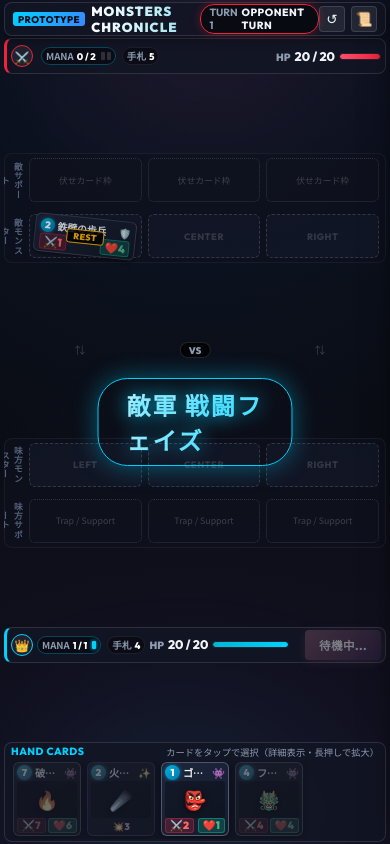
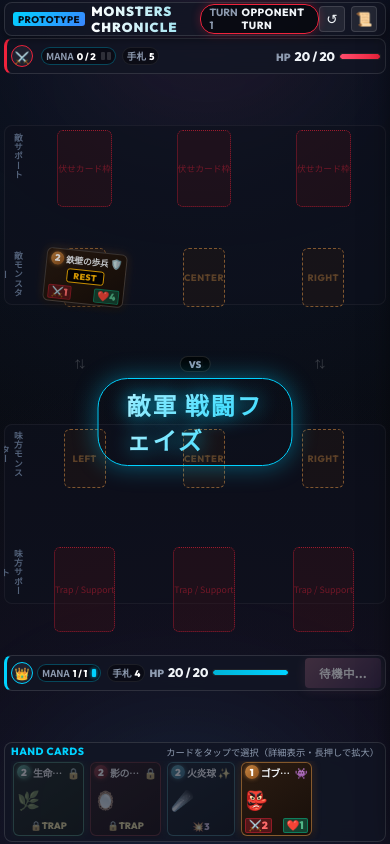
Before and after one commit to akabou1986/card-shop-chronicles, a website built with Vite: page index.html in a window 390 px wide. Both pictures are taken after a click on the button "ターン終了". Built offline with nearby package versions, Linux system fonts and the light colour scheme.

Commit message:
fix(ui): adjust slot ratio to 1:1.4 and apply card type color palette

```diff
--- a/src/cards.js
+++ b/src/cards.js
@@ -137,27 +137,52 @@ export const MASTER_CARDS = [
     trigger: 'on_enemy_summon',
     effect: 'damage_summon',
     value: 2
+  },
+
+  // --- エンチャント (永続効果カード・緑色) ---
+  {
+    id: 'e_vitality',
+    name: '生命の祭壇',
+    type: CARD_TYPES.ENCHANT,
+    cost: 2,
+    emoji: '🌿',
+    desc: '【常在型】サポート枠に永続設置。自陣を癒やす聖なる祭壇。',
+    effect: 'aura_vitality',
+    value: 1
+  },
+  {
+    id: 'e_war_banner',
+    name: '剛力の軍旗',
+    type: CARD_TYPES.ENCHANT,
+    cost: 3,
+    emoji: '🚩',
+    desc: '【常在型】サポート枠に永続設置。味方の士気を高める象徴。',
+    effect: 'aura_strength',
+    value: 1
   }
 ];
 
 /**
  * 30枚の初期プロトタイプデッキを生成
+ * @param {boolean} ensureTypeVariety 初手で全カードタイプ(茶/青/赤/緑)が確認できるよう末尾に各タイプを配置するか
  */
-export function createStarterDeck() {
+export function createStarterDeck(ensureTypeVariety = false) {
   const deck = [];
   // 各カードをバランスよく30枚になるよう配分
   const distribution = [
-    { id: 'm_goblin', count: 4 },
-    { id: 'm_sentry', count: 4 },
-    { id: 'm_mage', count: 4 },
+    { id: 'm_goblin', count: 3 },
+    { id: 'm_sentry', count: 3 },
+    { id: 'm_mage', count: 3 },
     { id: 'm_knight', count: 3 },
-    { id: 'm_drake', count: 3 },
+    { id: 'm_drake', count: 2 },
     { id: 'm_golem', count: 2 },
     { id: 'm_dragon', count: 2 },
     { id: 's_fireball', count: 3 },
     { id: 's_heal', count: 2 },
     { id: 't_mirror', count: 2 },
-    { id: 't_trap_mine', count: 1 }
+    { id: 't_trap_mine', count: 2 },
+    { id: 'e_vitality', count: 2 },
+    { id: 'e_war_banner', count: 1 }
   ];
 
   let uidCounter = 1;
@@ -180,5 +205,19 @@ export function createStarterDeck() {
     [deck[i], deck[j]] = [deck[j], deck[i]];
   }
 
+  // 初手で各カードタイプ（モンスター:茶, スペル:青, トラップ:赤, エンチャント:緑）が引けるよう末尾を調整
+  if (ensureTypeVariety) {
+    const requiredTypes = [CARD_TYPES.MONSTER, CARD_TYPES.SPELL, CARD_TYPES.TRAP, CARD_TYPES.ENCHANT];
+    const pickedCards = [];
+    for (const type of requiredTypes) {
+      const idx = deck.findIndex(c => c.type === type && !pickedCards.includes(c));
+      if (idx !== -1) {
+        pickedCards.push(deck.splice(idx, 1)[0]);
+      }
+    }
+    // pop()で引くため末尾に追加
+    deck.push(...pickedCards);
+  }
+
   return deck;
 }
--- a/src/gameState.js
+++ b/src/gameState.js
@@ -24,7 +24,7 @@ export class GameState {
       mana: 1,
       maxMana: 1,
       hand: [],
-      deck: createStarterDeck(),
+      deck: createStarterDeck(true),
       graveyard: [],
       monsterSlots: [null, null, null], // [左, 中, 右]
       supportSlots: [null, null, null]  // [サポート1, 2, 3]
--- a/src/ui.js
+++ b/src/ui.js
@@ -121,7 +121,14 @@ export class UIManager {
     if (!card) return;
     this.detailCardCost.textContent = card.cost ?? '-';
     this.detailCardName.textContent = card.name || 'カード';
-    this.detailCardType.textContent = (card.type || '').toUpperCase();
+    const typeLabels = {
+      monster: 'MONSTER (茶)',
+      spell: 'SPELL (青)',
+      trap: 'TRAP (赤)',
+      enchant: 'ENCHANT (緑)'
+    };
+    this.detailCardType.textContent = typeLabels[card.type] || (card.type || '').toUpperCase();
+    this.detailCardType.className = `detail-type-badge badge-${card.type}`;
     this.detailCardArt.textContent = card.emoji || '👾';
     this.detailCardDesc.textContent = card.desc || '効果なし';
 
@@ -354,7 +361,7 @@ export class UIManager {
       const stateClass = cardData.isRested ? 'rested-state' : 'active-state';
 
       slot.innerHTML = `
-        <div class="card-view ${stateClass}" title="${cardData.name} (コスト:${cardData.cost})\n${cardData.desc}">
+        <div class="card-view card-type-monster ${stateClass}" title="${cardData.name} (コスト:${cardData.cost})\n${cardData.desc}">
           <div class="card-header-bar">
             <span class="card-cost-badge">${cardData.cost}</span>
             <span class="card-name-text">${cardData.name}</span>
@@ -369,8 +376,9 @@ export class UIManager {
     } else {
       // サポート枠（トラップ/エンチャント）
       const isOpponent = owner === 'opponent';
+      const cardTypeClass = cardData.type === 'enchant' ? 'card-type-enchant' : 'card-type-trap';
       slot.innerHTML = `
-        <div class="card-view support-card-view" title="${isOpponent ? '相手の伏せカード' : `${cardData.name} (コスト:${cardData.cost})\n${cardData.desc}`}">
+        <div class="card-view support-card-view ${cardTypeClass}" title="${isOpponent ? '相手の伏せカード' : `${cardData.name} (コスト:${cardData.cost})\n${cardData.desc}`}">
           <div class="card-header-bar">
             <span class="card-cost-badge">${isOpponent ? '?' : cardData.cost}</span>
             <span class="card-name-text">${isOpponent ? '伏せカード' : cardData.name}</span>
@@ -393,7 +401,7 @@ export class UIManager {
       const canAfford = p.mana >= card.cost;
       const isSelected = this.selectedHandCard && this.selectedHandCard.uid === card.uid;
 
-      const typeClass = card.type === 'spell' ? 'type-spell' : card.type === 'trap' ? 'type-trap' : 'type-monster';
+      const typeClass = card.type === 'spell' ? 'type-spell' : card.type === 'trap' ? 'type-trap' : card.type === 'enchant' ? 'type-enchant' : 'type-monster';
       cardEl.className = `hand-card-item ${typeClass} ${isSelected ? 'selected' : ''} ${!canAfford ? 'unplayable' : ''}`;
       cardEl.setAttribute('data-uid', card.uid);
       cardEl.setAttribute('title', `${card.name} (コスト:${card.cost})\n${card.desc}`);
--- a/style.css
+++ b/style.css
@@ -32,6 +32,27 @@
   --shadow-glow-cyan: 0 0 12px rgba(0, 210, 255, 0.35);
   --shadow-glow-gold: 0 0 12px rgba(255, 183, 3, 0.4);
   --shadow-glow-ruby: 0 0 12px rgba(239, 35, 60, 0.45);
+
+  /* 企画書カードタイプカラー (モンスター:茶色, スペル:青色, トラップ:赤色, エンチャント:緑色) */
+  --type-monster-color: #c68642;
+  --type-monster-border: rgba(198, 134, 66, 0.6);
+  --type-monster-bg: linear-gradient(145deg, #2b1c12, #180f0a);
+  --type-monster-glow: 0 0 10px rgba(198, 134, 66, 0.3);
+
+  --type-spell-color: #00b4d8;
+  --type-spell-border: rgba(0, 180, 216, 0.6);
+  --type-spell-bg: linear-gradient(145deg, #0e223b, #071321);
+  --type-spell-glow: 0 0 10px rgba(0, 180, 216, 0.3);
+
+  --type-trap-color: #ef233c;
+  --type-trap-border: rgba(239, 35, 60, 0.6);
+  --type-trap-bg: linear-gradient(145deg, #3d1218, #22080c);
+  --type-trap-glow: 0 0 10px rgba(239, 35, 60, 0.3);
+
+  --type-enchant-color: #06d6a0;
+  --type-enchant-border: rgba(6, 214, 160, 0.6);
+  --type-enchant-bg: linear-gradient(145deg, #102d1f, #081a11);
+  --type-enchant-glow: 0 0 10px rgba(6, 214, 160, 0.3);
 }
 
 * {
@@ -496,18 +517,18 @@ html, body {
   white-space: nowrap;
 }
 
-/* フィールドゾーン（上下陣営の枠、モンスターとサポートをほぼ同じ高さに均等配置） */
+/* フィールドゾーン（上下陣営の枠、モンスターとサポートを比率1:1.4で配置） */
 .field-zone {
   display: flex;
   flex-direction: column;
-  gap: 3px;
+  gap: 4px;
   background: rgba(14, 18, 30, 0.65);
   border: 1px solid rgba(255, 255, 255, 0.05);
   border-radius: var(--radius-md);
   padding: 4px 6px;
   flex: 1;
   min-height: 0;
-  max-height: 110px; /* iPhoneなどの縦長画面でも縦に伸びすぎないよう制限 */
+  max-height: 180px;
   justify-content: space-between;
 }
 
@@ -516,8 +537,8 @@ html, body {
   align-items: center;
   gap: 4px;
   flex: 1;
-  min-height: 38px;
-  max-height: 48px; /* モンスター枠とサポート枠を同じくらいの縦サイズに */
+  min-height: 48px;
+  max-height: 82px; /* スロットが比率 横1:縦1.4 で美しく収まる高さ */
 }
 
 .slot-label-sticky {
@@ -535,19 +556,18 @@ html, body {
 .lane-slots {
   display: grid;
   grid-template-columns: repeat(3, 1fr);
-  gap: 6px;
+  gap: 8px;
   flex: 1;
   height: 100%;
+  align-items: center;
 }
 
-/* スロット共通（モンスターもサポートも同じ縦幅） */
+/* スロット共通（指定仕様: 比率 横1 : 縦1.4） */
 .slot {
   position: relative;
   height: 100%;
-  min-height: 36px;
-  max-height: 48px;
-  background: rgba(20, 26, 44, 0.6);
-  border: 1px dashed var(--slot-border);
+  aspect-ratio: 1 / 1.4; /* 横 1 : 縦 1.4 */
+  justify-self: center;
   border-radius: var(--radius-card);
   display: flex;
   align-items: center;
@@ -563,24 +583,29 @@ html, body {
   box-shadow: inset 0 0 10px rgba(0, 210, 255, 0.3);
 }
 
-.slot-lane-indicator {
+/* モンスター枠（茶色・アンバー系ボーダー） */
+.monster-slot {
+  border: 1.5px dashed var(--type-monster-border);
+  background: rgba(43, 28, 18, 0.35);
+}
+
+.monster-slot .slot-lane-indicator {
   font-family: var(--font-display);
   font-size: 0.58rem;
   font-weight: 800;
-  color: rgba(255, 255, 255, 0.15);
+  color: rgba(198, 134, 66, 0.4);
   letter-spacing: 0.5px;
 }
 
-.slot-placeholder {
-  font-size: 0.55rem;
-  color: rgba(255, 255, 255, 0.2);
+/* サポート枠（トラップ・エンチャント: 赤色・クリムゾン系ボーダー） */
+.support-slot {
+  border: 1.5px dotted var(--type-trap-border);
+  background: rgba(61, 18, 24, 0.35);
 }
 
-.support-slot {
-  min-height: 36px;
-  max-height: 48px; /* モンスター枠と同等のサイズ */
-  border-style: dotted;
-  background: rgba(16, 20, 32, 0.45);
+.support-slot .slot-placeholder {
+  font-size: 0.55rem;
+  color: rgba(239, 35, 60, 0.4);
 }
 
 /* センターコンフリクトライン */
@@ -618,15 +643,14 @@ html, body {
   color: var(--text-muted);
 }
 
-/* 盤面カード共通デザイン（スロット内に100%美しくフィット） */
+/* 盤面カード共通デザイン（スロット内に100%フィット、横1:縦1.4） */
 .card-view {
   position: absolute;
-  width: 98%;
-  height: 98%;
-  background: linear-gradient(145deg, #1d253b, #121829);
-  border: 1px solid rgba(255, 255, 255, 0.2);
+  width: 100%;
+  height: 100%;
+  aspect-ratio: 1 / 1.4;
   border-radius: var(--radius-card);
-  padding: 3px 5px;
+  padding: 2px 4px;
   display: flex;
   flex-direction: column;
   justify-content: space-between;
@@ -638,19 +662,51 @@ html, body {
 }
 
 .card-view:hover {
-  border-color: rgba(255, 255, 255, 0.4);
+  filter: brightness(1.15);
   box-shadow: 0 4px 12px rgba(0, 0, 0, 0.7);
+}
+
+/* タイプ別色分け: モンスター（茶色） */
+.card-view.card-type-monster {
+  background: var(--type-monster-bg);
+  border: 1.5px solid var(--type-monster-border);
+  box-shadow: 0 2px 8px rgba(0, 0, 0, 0.6), var(--type-monster-glow);
+}
+.card-view.card-type-monster .card-cost-badge {
+  background: linear-gradient(135deg, #c68642, #8c4f1c);
+  box-shadow: 0 0 5px rgba(198, 134, 66, 0.6);
+}
+
+/* タイプ別色分け: トラップ（赤色） */
+.card-view.card-type-trap {
+  background: var(--type-trap-bg);
+  border: 1.5px solid var(--type-trap-border);
+  box-shadow: 0 2px 8px rgba(0, 0, 0, 0.6), var(--type-trap-glow);
+}
+.card-view.card-type-trap .card-cost-badge {
+  background: linear-gradient(135deg, #ef233c, #9d0208);
+  box-shadow: 0 0 5px rgba(239, 35, 60, 0.6);
+}
+
+/* タイプ別色分け: エンチャント（緑色） */
+.card-view.card-type-enchant {
+  background: var(--type-enchant-bg);
+  border: 1.5px solid var(--type-enchant-border);
+  box-shadow: 0 2px 8px rgba(0, 0, 0, 0.6), var(--type-enchant-glow);
+}
+.card-view.card-type-enchant .card-cost-badge {
+  background: linear-gradient(135deg, #06d6a0, #1b4332);
+  box-shadow: 0 0 5px rgba(6, 214, 160, 0.6);
 }
 
 /* モンスターカードの状態：アクティブ vs レスト */
 .card-view.active-state {
-  border-color: rgba(0, 210, 255, 0.6);
-  box-shadow: 0 0 8px rgba(0, 210, 255, 0.2);
+  border-color: rgba(0, 210, 255, 0.65);
 }
 
 .card-view.rested-state {
   transform: rotate(6deg) scale(0.94);
-  border-color: rgba(255, 255, 255, 0.15);
+  border-color: rgba(255, 255, 255, 0.2);
   filter: brightness(0.8);
 }
 
@@ -678,57 +734,37 @@ html, body {
   display: flex;
   justify-content: space-between;
   align-items: center;
-  height: 16px;
-  gap: 3px;
+  height: 15px;
+  gap: 2px;
 }
 
 .card-cost-badge {
   font-family: var(--font-display);
-  font-size: 0.65rem;
+  font-size: 0.62rem;
   font-weight: 900;
-  width: 15px;
-  height: 15px;
-  background: linear-gradient(135deg, #00b4d8, #0077b6);
+  width: 14px;
+  height: 14px;
   color: #fff;
   border-radius: 50%;
   display: flex;
   align-items: center;
   justify-content: center;
-  box-shadow: 0 0 4px rgba(0, 180, 216, 0.6);
   flex-shrink: 0;
 }
 
 .card-name-text {
-  font-size: 0.65rem;
+  font-size: 0.58rem;
   font-weight: 700;
   white-space: nowrap;
   overflow: hidden;
   text-overflow: ellipsis;
   flex: 1;
+  letter-spacing: -0.2px;
 }
 
 .card-type-icon {
   font-size: 0.65rem;
   flex-shrink: 0;
-}
-
-/* カードビジュアル枠 */
-.card-visual-frame {
-  flex: 1;
-  background: rgba(0, 0, 0, 0.3);
-  border-radius: 3px;
-  margin: 1px 0;
-  display: flex;
-  align-items: center;
-  justify-content: center;
-  position: relative;
-  overflow: hidden;
-  min-height: 0;
-}
-
-.card-art-emoji {
-  font-size: 1.35rem;
-  filter: drop-shadow(0 1px 3px rgba(0, 0, 0, 0.6));
 }
 
 /* 盤面カードのテキストは非表示にして省スペース化 */
@@ -742,24 +778,24 @@ html, body {
   justify-content: space-between;
   font-family: var(--font-display);
   font-weight: 900;
-  font-size: 0.72rem;
-  height: 16px;
+  font-size: 0.65rem;
+  height: 15px;
   align-items: center;
 }
 
 .card-stat-atk {
-  background: rgba(239, 35, 60, 0.2);
+  background: rgba(239, 35, 60, 0.25);
   color: #ff6b6b;
-  padding: 0 4px;
-  border-radius: 3px;
+  padding: 0 3px;
+  border-radius: 2px;
   border: 1px solid rgba(239, 35, 60, 0.4);
 }
 
 .card-stat-hp {
-  background: rgba(6, 214, 160, 0.2);
+  background: rgba(6, 214, 160, 0.25);
   color: #52b788;
-  padding: 0 4px;
-  border-radius: 3px;
+  padding: 0 3px;
+  border-radius: 2px;
   border: 1px solid rgba(6, 214, 160, 0.4);
 }
 
@@ -770,20 +806,14 @@ html, body {
 
 /* サポート枠内カード表示 */
 .support-card-view {
-  flex-direction: row;
-  align-items: center;
-  padding: 2px 6px;
-  height: 100%;
+  flex-direction: column;
+  justify-content: space-between;
+  padding: 2px 4px;
 }
 
 .support-card-view .card-header-bar {
   width: 100%;
-  height: 100%;
-}
-
-.support-card-view .card-visual-frame,
-.support-card-view .card-stats-footer {
-  display: none;
+  height: 15px;
 }
 
 /* 手札セクション（高さ100px〜108px固定、横スクロール） */
@@ -837,16 +867,16 @@ html, body {
   scrollbar-color: rgba(255, 255, 255, 0.2) transparent;
 }
 
-/* 手札内のカードアイテム */
+/* 手札内のカードアイテム（指定比率 横1 : 縦1.4 を意識したカード形状） */
 .hand-card-item {
-  width: clamp(74px, 9.5vw, 88px);
-  height: 82px;
+  height: 80px;
+  aspect-ratio: 1 / 1.4;
   flex-shrink: 0;
   position: relative;
   background: linear-gradient(145deg, #1e263d, #141b2e);
-  border: 1px solid rgba(255, 255, 255, 0.25);
+  border: 1.5px solid rgba(255, 255, 255, 0.25);
   border-radius: var(--radius-card);
-  padding: 3px 5px;
+  padding: 3px 4px;
   display: flex;
   flex-direction: column;
   justify-content: space-between;
@@ -857,22 +887,21 @@ html, body {
 }
 
 .hand-card-item:hover {
-  transform: translateY(-4px) scale(1.04);
-  border-color: var(--accent-cyan);
-  box-shadow: 0 4px 12px rgba(0, 0, 0, 0.6), var(--shadow-glow-cyan);
+  transform: translateY(-4px) scale(1.05);
+  box-shadow: 0 6px 14px rgba(0, 0, 0, 0.7);
   z-index: 20;
 }
 
 .hand-card-item.selected {
-  transform: translateY(-5px) scale(1.06);
-  border-color: var(--accent-gold);
-  box-shadow: 0 4px 14px rgba(0, 0, 0, 0.7), var(--shadow-glow-gold);
+  transform: translateY(-5px) scale(1.08);
+  border-color: #fff !important;
+  box-shadow: 0 6px 16px rgba(255, 255, 255, 0.5), 0 0 12px var(--accent-gold);
   z-index: 25;
 }
 
 .hand-card-item.unplayable {
   opacity: 0.4;
-  filter: grayscale(0.5);
+  filter: grayscale(0.6);
   cursor: not-allowed;
 }
 
@@ -881,14 +910,15 @@ html, body {
 }
 
 .hand-card-item .card-cost-badge {
-  width: 15px;
-  height: 15px;
+  width: 14px;
+  height: 14px;
   font-size: 0.62rem;
 }
 
 .hand-card-item .card-name-text {
-  font-size: 0.64rem;
-  letter-spacing: -0.2px;
+  font-size: 0.62rem;
+  letter-spacing: -0.3px;
+  max-width: 32px;
 }
 
 .hand-card-item .card-art-emoji {
@@ -904,11 +934,45 @@ html, body {
   height: 14px;
 }
 
+/* 企画書カードタイプ色分け: 手札 */
+.hand-card-item.type-monster {
+  background: var(--type-monster-bg);
+  border-color: var(--type-monster-border);
+  box-shadow: 0 2px 6px rgba(0, 0, 0, 0.5), var(--type-monster-glow);
+}
+.hand-card-item.type-monster .card-cost-badge {
+  background: linear-gradient(135deg, #c68642, #8c4f1c);
+  box-shadow: 0 0 4px rgba(198, 134, 66, 0.6);
+}
+
 .hand-card-item.type-spell {
-  border-color: rgba(157, 78, 221, 0.4);
+  background: var(--type-spell-bg);
+  border-color: var(--type-spell-border);
+  box-shadow: 0 2px 6px rgba(0, 0, 0, 0.5), var(--type-spell-glow);
 }
+.hand-card-item.type-spell .card-cost-badge {
+  background: linear-gradient(135deg, #00b4d8, #0077b6);
+  box-shadow: 0 0 4px rgba(0, 180, 216, 0.6);
+}
+
 .hand-card-item.type-trap {
-  border-color: rgba(255, 183, 3, 0.4);
+  background: var(--type-trap-bg);
+  border-color: var(--type-trap-border);
+  box-shadow: 0 2px 6px rgba(0, 0, 0, 0.5), var(--type-trap-glow);
+}
+.hand-card-item.type-trap .card-cost-badge {
+  background: linear-gradient(135deg, #ef233c, #9d0208);
+  box-shadow: 0 0 4px rgba(239, 35, 60, 0.6);
+}
+
+.hand-card-item.type-enchant {
+  background: var(--type-enchant-bg);
+  border-color: var(--type-enchant-border);
+  box-shadow: 0 2px 6px rgba(0, 0, 0, 0.5), var(--type-enchant-glow);
+}
+.hand-card-item.type-enchant .card-cost-badge {
+  background: linear-gradient(135deg, #06d6a0, #1b4332);
+  box-shadow: 0 0 4px rgba(6, 214, 160, 0.6);
 }
 
 /* バトルログパネル（スライド式） */
@@ -1212,6 +1276,31 @@ html, body {
   padding: 2px 8px;
   border-radius: 4px;
   color: var(--text-muted);
+  border: 1px solid rgba(255, 255, 255, 0.2);
+}
+
+.detail-type-badge.badge-monster {
+  background: rgba(198, 134, 66, 0.2);
+  color: var(--type-monster-color);
+  border-color: var(--type-monster-border);
+}
+
+.detail-type-badge.badge-spell {
+  background: rgba(0, 180, 216, 0.2);
+  color: var(--type-spell-color);
+  border-color: var(--type-spell-border);
+}
+
+.detail-type-badge.badge-trap {
+  background: rgba(239, 35, 60, 0.2);
+  color: var(--type-trap-color);
+  border-color: var(--type-trap-border);
+}
+
+.detail-type-badge.badge-enchant {
+  background: rgba(6, 214, 160, 0.2);
+  color: var(--type-enchant-color);
+  border-color: var(--type-enchant-border);
 }
 
 .detail-art-box {
@@ -1337,18 +1426,19 @@ html, body {
   }
 
   .hand-card-item {
-    width: 68px;
     height: 74px;
+    aspect-ratio: 1 / 1.4;
+    width: auto;
     padding: 2px 3px;
   }
 
   .support-row, .monster-row {
-    min-height: 36px;
-    max-height: 44px;
+    min-height: 38px;
+    max-height: 52px;
   }
 
   .slot {
-    min-height: 34px;
-    max-height: 44px;
+    height: 100%;
+    aspect-ratio: 1 / 1.4;
   }
 }
```
Also changed, not shown: GAME_DESIGN.md (+1 -1 lines).
